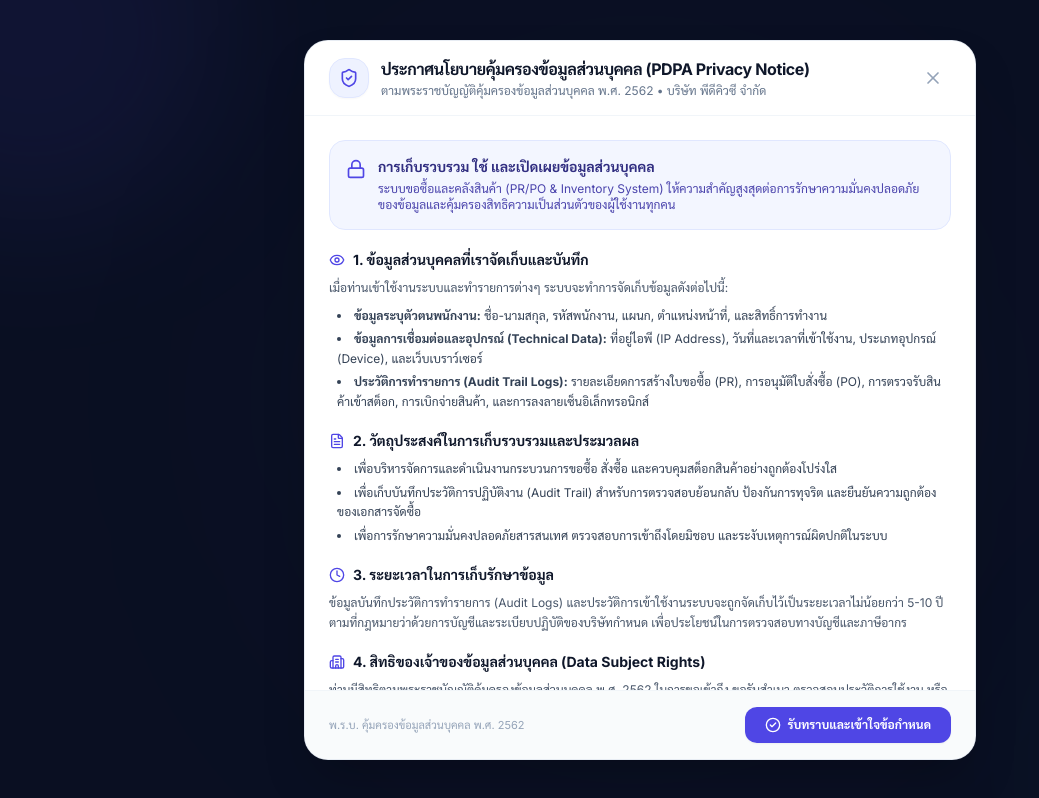
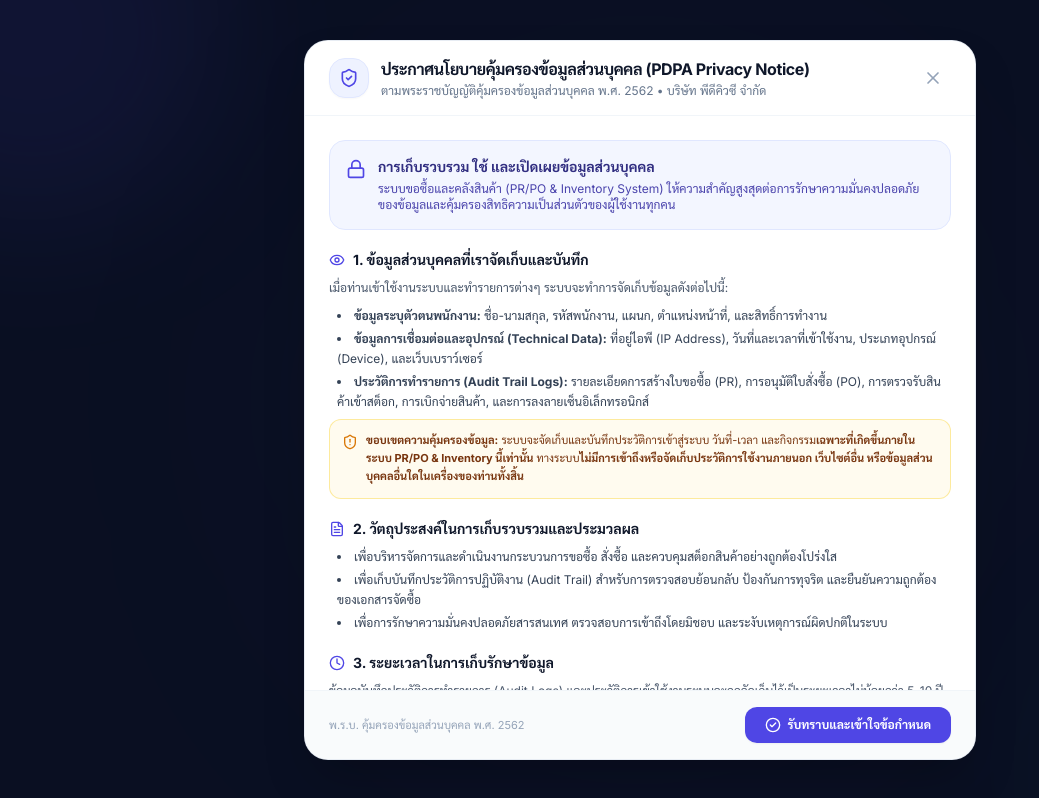
Before and after one commit to EngineeringDepSethachon/PRPO_PDQC, a React (Vite) app: page / in a window 1280 px wide. Both pictures are taken after a click on the button "อ่านประกาศนโยบายคุ้มครองข้อมูลส่วนบุคคลฉบับเต็ม ↗". Shown: the whole page, without its empty margins (0-1039 px from the left). Built offline with nearby package versions, Linux system fonts and the light colour scheme; no server answers.

Commit message:
fix(pdpa): clarify that activity history is strictly recorded only within the PR/PO system

```diff
--- a/src/components/auth/LoginView.jsx
+++ b/src/components/auth/LoginView.jsx
@@ -162,11 +162,12 @@ export default function LoginView({ onLoginSuccess }) {
                 )}
               </button>
               <span className="text-[11px] text-slate-300 leading-snug">
-                ข้าพเจ้ายินยอมให้ระบบบันทึกข้อมูลส่วนบุคคล, ประวัติการเข้าใช้งาน,
+                ข้าพเจ้ายินยอมให้ระบบบันทึกข้อมูลส่วนบุคคล, วัน-เวลาเข้าสู่ระบบ,
                 ที่อยู่ IP เครื่อง (<span className="font-mono text-indigo-400">{clientIp}</span>)
-                และประวัติการทำรายการเพื่อการตรวจสอบตาม <b>พ.ร.บ. คุ้มครองข้อมูลส่วนบุคคล พ.ศ. 2562 (PDPA)</b>
+                และประวัติการทำรายการ<b className="text-indigo-300 font-bold">เฉพาะภายในระบบ PR/PO นี้เท่านั้น (มิได้มีการเก็บประวัติการใช้งานอื่นภายนอกระบบ)</b> เพื่อการตรวจสอบตาม <b>พ.ร.บ. คุ้มครองข้อมูลส่วนบุคคล พ.ศ. 2562 (PDPA)</b>
               </span>
             </label>
+
             <div className="text-right">
               <button
                 type="button"
--- a/src/components/common/PdpaModal.jsx
+++ b/src/components/common/PdpaModal.jsx
@@ -1,6 +1,7 @@
 import React from 'react';
 import { createPortal } from 'react-dom';
-import { ShieldCheck, X, FileText, CheckCircle2, Lock, Eye, Clock, Building2 } from 'lucide-react';
+import { ShieldCheck, X, FileText, CheckCircle2, Lock, Eye, Clock, Building2, ShieldAlert } from 'lucide-react';
+
 
 export default function PdpaModal({ isOpen, onClose }) {
   if (!isOpen) return null;
@@ -59,7 +60,15 @@ export default function PdpaModal({ isOpen, onClose }) {
               <li><b>ข้อมูลการเชื่อมต่อและอุปกรณ์ (Technical Data):</b> ที่อยู่ไอพี (IP Address), วันที่และเวลาที่เข้าใช้งาน, ประเภทอุปกรณ์ (Device), และเว็บเบราว์เซอร์</li>
               <li><b>ประวัติการทำรายการ (Audit Trail Logs):</b> รายละเอียดการสร้างใบขอซื้อ (PR), การอนุมัติใบสั่งซื้อ (PO), การตรวจรับสินค้าเข้าสต็อก, การเบิกจ่ายสินค้า, และการลงลายเซ็นอิเล็กทรอนิกส์</li>
             </ul>
+
+            <div className="p-3 bg-amber-50/80 border border-amber-200/80 rounded-xl text-[11px] text-amber-900 flex items-start gap-2 mt-2">
+              <ShieldAlert className="w-4 h-4 text-amber-600 shrink-0 mt-0.5" />
+              <span className="leading-relaxed">
+                <b>ขอบเขตความคุ้มครองข้อมูล:</b> ระบบจะจัดเก็บและบันทึกประวัติการเข้าสู่ระบบ วันที่-เวลา และกิจกรรม<b>เฉพาะที่เกิดขึ้นภายในระบบ PR/PO & Inventory นี้เท่านั้น</b> ทางระบบ<b>ไม่มีการเข้าถึงหรือจัดเก็บประวัติการใช้งานภายนอก เว็บไซต์อื่น หรือข้อมูลส่วนบุคคลอื่นใดในเครื่องของท่านทั้งสิ้น</b>
+              </span>
+            </div>
           </div>
+
 
           {/* Section 2 */}
           <div className="space-y-2">
--- a/src/services/auditService.js
+++ b/src/services/auditService.js
@@ -130,11 +130,12 @@ export const auditService = {
       department: user?.department || 'ALL',
       docNo: user?.employeeId || user?.username || '-',
       docType: 'SYSTEM',
-      details: `ยินยอมและรับทราบนโยบายคุ้มครองข้อมูลส่วนบุคคล (PDPA) ตาม พ.ร.บ. คุ้มครองข้อมูลส่วนบุคคล พ.ศ. 2562 [IP: ${ipAddress || getClientIpSync()}]`,
+      details: `ยินยอมให้บันทึกประวัติการใช้งานเฉพาะภายในระบบ PR/PO ตาม พ.ร.บ. คุ้มครองข้อมูลส่วนบุคคล พ.ศ. 2562 [IP: ${ipAddress || getClientIpSync()}]`,
       ipAddress,
       userAgent
     });
   },
+
 
   /**
    * Clear all audit logs (Admin function)
```
Also changed, not shown: 1 other file (tests, documents, lock files or other folders).
